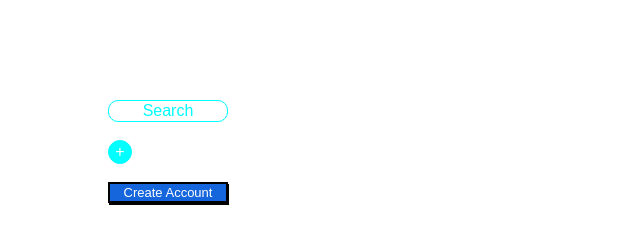
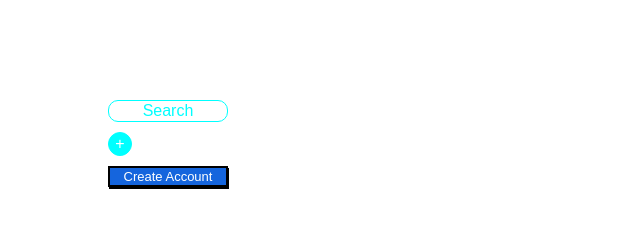
Before and after one commit to dipinder2/ButtonUp, a plain HTML site: page index.html in a window 1280 px wide. Shown: the whole page, without its empty margins (0-640 px from the left). Drawn offline with Linux system fonts and the light colour scheme.

Commit message:
added margins

```diff
--- a/index.html
+++ b/index.html
@@ -11,8 +11,8 @@
 
 <body>
     <div id="btn-container">
-        <button id="btn-search">Search</button><br /><br>
-        <button id="btn-plus">+</button><br /><br>
+        <button id="btn-search">Search</button>
+        <button id="btn-plus">+</button>
         <button id="btn-create-account">Create Account</button><br /><br />
 
     </div>
--- a/style.css
+++ b/style.css
@@ -8,7 +8,8 @@
     font-size: medium;
     border: 1px solid cyan;
     border-radius: 10px;
-    color: cyan
+    color: cyan;
+    display:block
 }
 
 #btn-plus {
@@ -18,7 +19,9 @@
     font-size: medium;
     border: 1px solid cyan;
     border-radius: 50%;
-    color: white
+    color: white;
+    display:block;
+    margin-top:10px
 }
 
 #btn-create-account {
@@ -28,4 +31,6 @@
     border: 2px solid #000000;
     color: white;
     box-shadow: 1px 2px #000000;
+    margin-top: 10px;
+    display:block
 }
```
